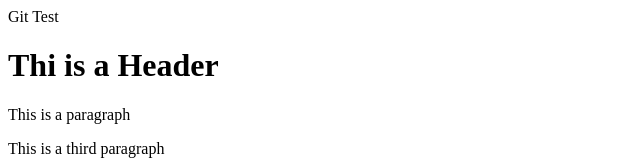
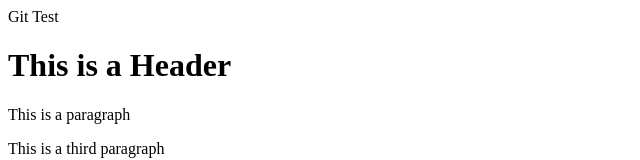
Before and after one commit to sregenfu/git-test, a plain HTML site: page test.html in a window 1280 px wide. Shown: the top 160 px of the page, without its empty margins (0-640 px from the left). Drawn offline with Linux system fonts and the light colour scheme.

Commit message:
Update test.html

```diff
--- a/test.html
+++ b/test.html
@@ -2,7 +2,7 @@
 <html>
 <head>Git Test </head>
 <body>
-      <h1>Thi is a Header</h1>
+     <h1>This is a Header</h1>
       <p>This is a paragraph</p>
       <p>This is a third paragraph</p>
       <p>This is a fourth paragraph</p>
```
